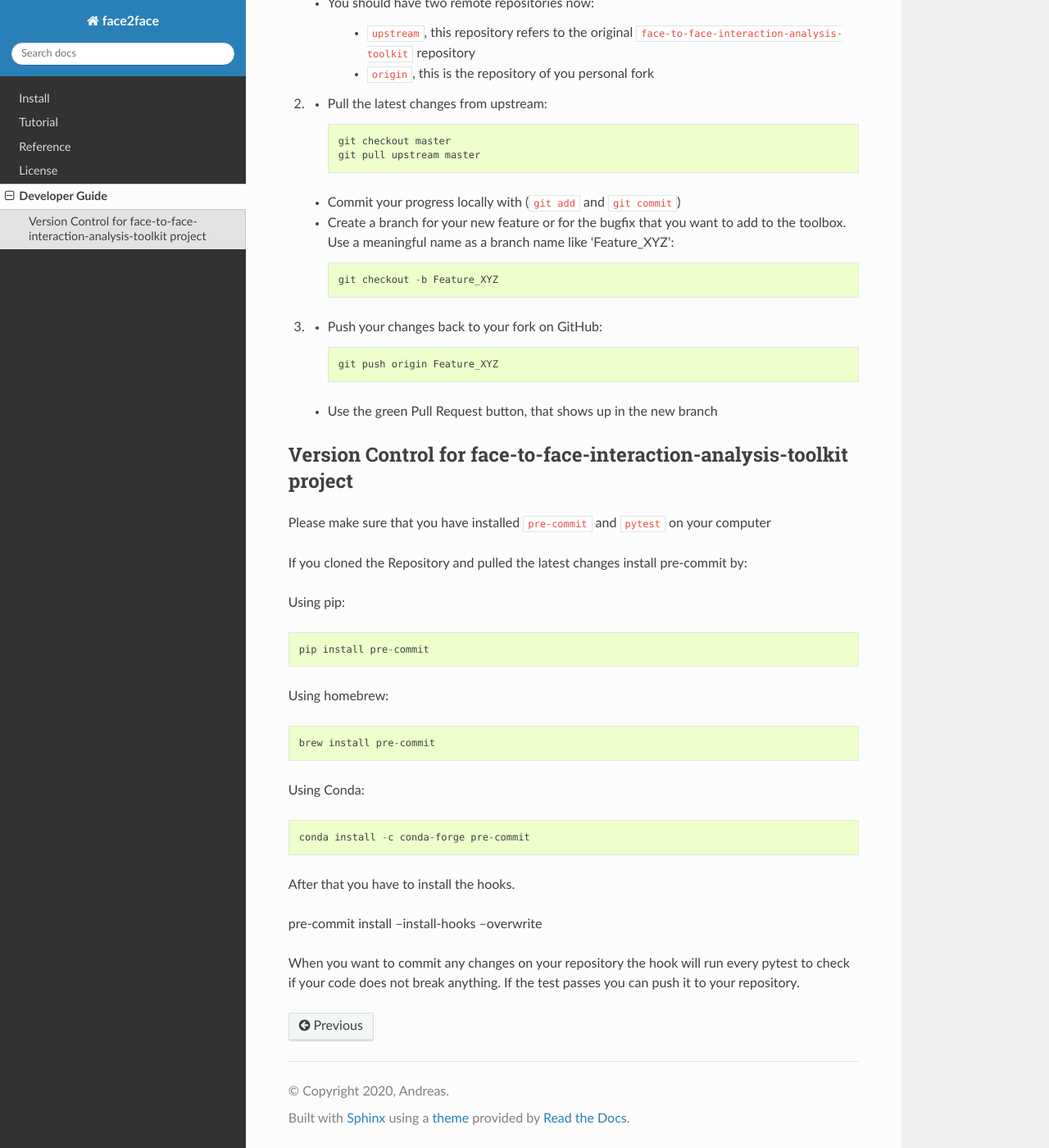
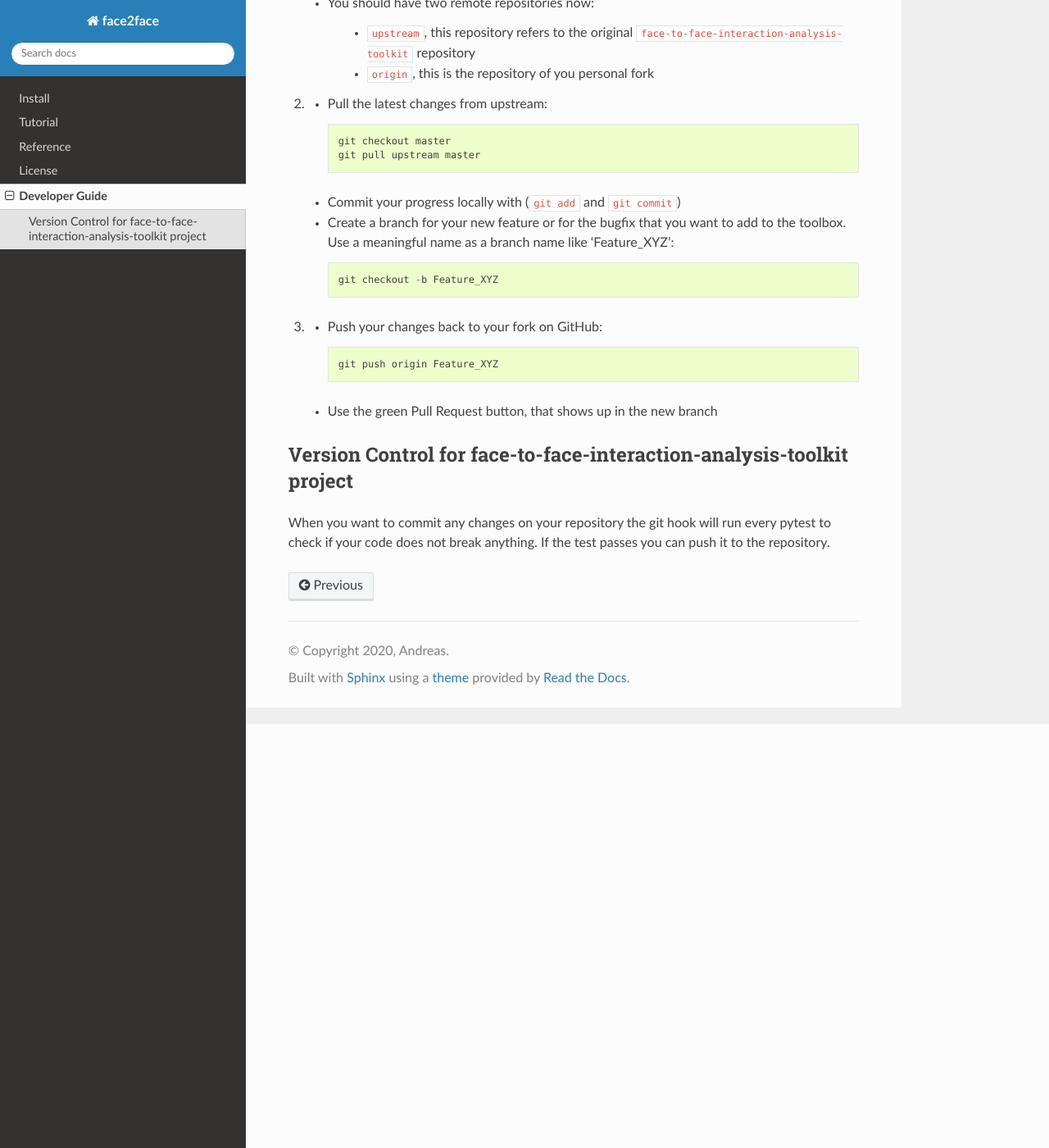
Before and after one commit to gesiscss/face2face, a Sphinx documentation site: the page built from docs/devguide.rst, in a window 1280 px wide and 1400 px high, scrolled down 517 px. Shown: the whole window at 82% size. Built offline with Sphinx 7.4.7 and the Read the Docs theme 2.0.0, drawn with Linux system fonts in a browser that asks for light colours.

Commit message:
Deleted outdated information

```diff
--- a/docs/devguide.rst
+++ b/docs/devguide.rst
@@ -45,26 +45,5 @@ If you want to be part in the development here is a guide on how to setup your l
 Version Control for face-to-face-interaction-analysis-toolkit project
 ------------------------------------------------------------------------
 
-Please make sure that you have installed ``pre-commit`` and ``pytest`` on your computer
-
-If you cloned the Repository and pulled the latest changes install pre-commit by::
-
-Using pip::
-
-	pip install pre-commit
-
-Using homebrew::
-
-	brew install pre-commit
-
-Using Conda::
-
-	conda install -c conda-forge pre-commit
-
-After that you have to install the hooks.
-
-pre-commit install --install-hooks --overwrite
-
-
-When you want to commit any changes on your repository the hook will run every pytest to check if your code does not break anything.
-If the test passes you can push it to your repository.
+When you want to commit any changes on your repository the git hook will run every pytest to check if your code does not break anything.
+If the test passes you can push it to the repository.
```
Also changed, not shown: docs/install.rst (+1 -7 lines), 8 other files.
